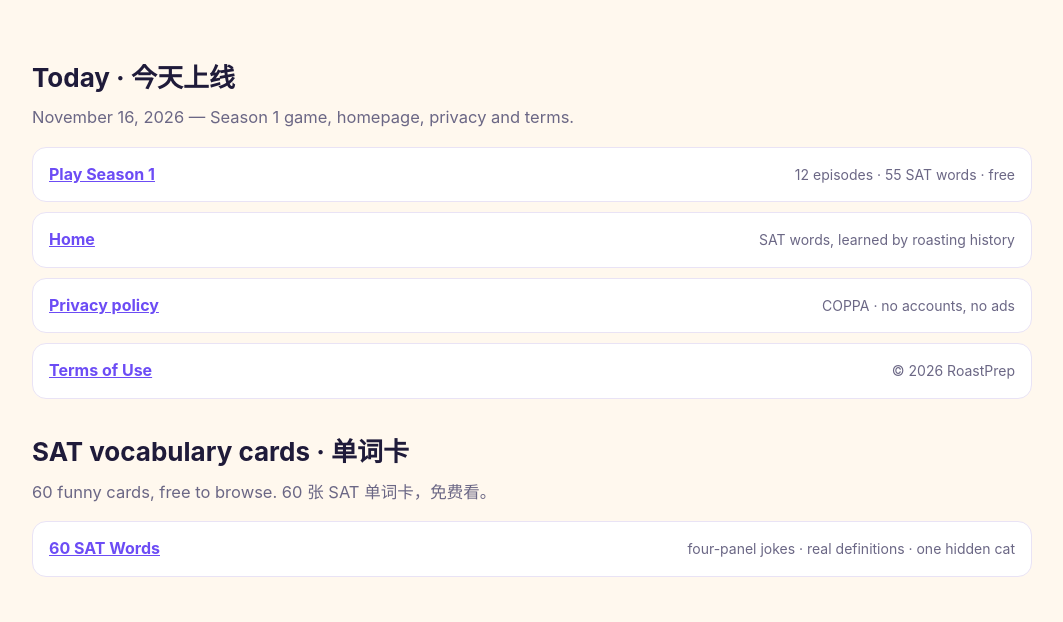
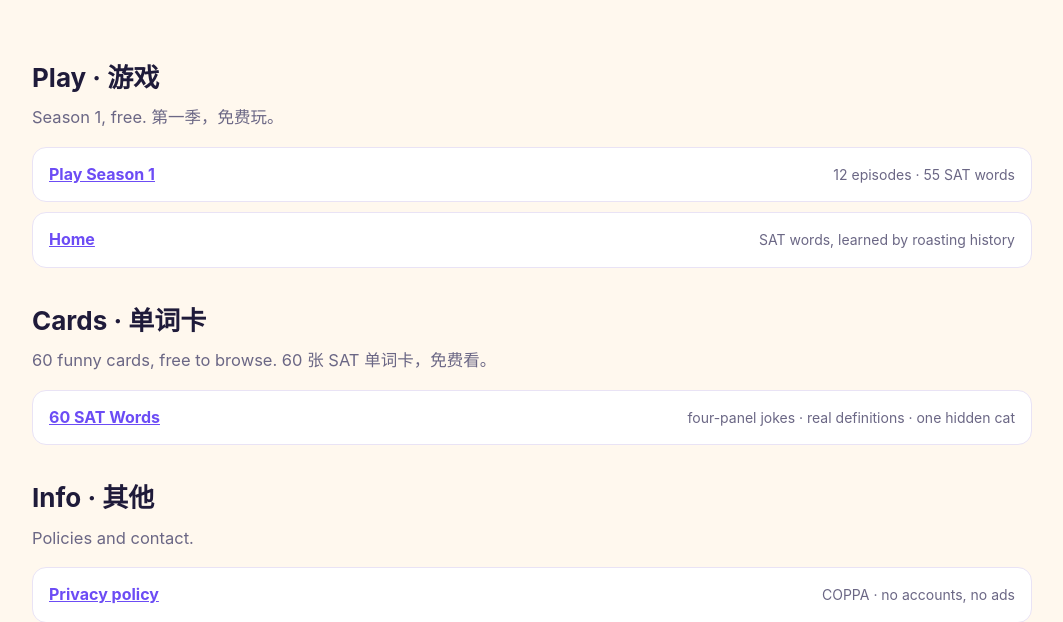
Before and after one commit to JoyceWay/roastprep, a plain HTML site: page more/index.html in a window 1280 px wide. Shown: the part 160-782 px from the top of the page, without its empty margins (108-1171 px from the left). Drawn offline with Linux system fonts and the light colour scheme.

Commit message:
Site structure: homepage is the product window (game + cards); /more/ is a plain index

```diff
--- a/more/index.html
+++ b/more/index.html
@@ -18,14 +18,16 @@ footer{border-top:1px solid var(--line);margin-top:48px;padding:22px 0 40px;colo
 <header class="top"><a class="logo" href="/">Roast<b>Prep</b></a><nav><a href="/play/">Play</a><a href="/cards/">Cards</a><a href="/more/">All pages</a></nav></header>
 <h1>Everything on <em>this site.</em></h1>
 <p class="sub">本站全部页面。All pages on RoastPrep.</p>
-<section><h2>Today · 今天上线</h2><p>November 16, 2026 — Season 1 game, homepage, privacy and terms.</p><div class="rows">
-<div class="row"><b><a href="/play/">Play Season 1</a></b><span>12 episodes · 55 SAT words · free</span></div>
+<section><h2>Play · 游戏</h2><p>Season 1, free. 第一季，免费玩。</p><div class="rows">
+<div class="row"><b><a href="/play/">Play Season 1</a></b><span>12 episodes · 55 SAT words</span></div>
 <div class="row"><b><a href="/">Home</a></b><span>SAT words, learned by roasting history</span></div>
+</div></section>
+<section><h2>Cards · 单词卡</h2><p>60 funny cards, free to browse. 60 张 SAT 单词卡，免费看。</p><div class="rows">
+<div class="row"><b><a href="/cards/">60 SAT Words</a></b><span>four-panel jokes · real definitions · one hidden cat</span></div>
+</div></section>
+<section><h2>Info · 其他</h2><p>Policies and contact.</p><div class="rows">
 <div class="row"><b><a href="/privacy.html">Privacy policy</a></b><span>COPPA · no accounts, no ads</span></div>
 <div class="row"><b><a href="/terms.html">Terms of Use</a></b><span>© 2026 RoastPrep</span></div>
 </div></section>
-<section><h2>SAT vocabulary cards · 单词卡</h2><p>60 funny cards, free to browse. 60 张 SAT 单词卡，免费看。</p><div class="rows">
-<div class="row"><b><a href="/cards/">60 SAT Words</a></b><span>four-panel jokes · real definitions · one hidden cat</span></div>
-</div></section>
 <footer><a href="/">Home</a><a href="/play/">Play Season 1</a><a href="/cards/">Cards</a><a href="/privacy.html">Privacy</a><a href="mailto:hello@roastprep.com">hello@roastprep.com</a><br>© 2026 RoastPrep · SAT is a trademark of the College Board, which is not affiliated with and does not endorse RoastPrep.</footer>
 </div></body></html>
```
Also changed, not shown: index.html (+1 -1 lines).
